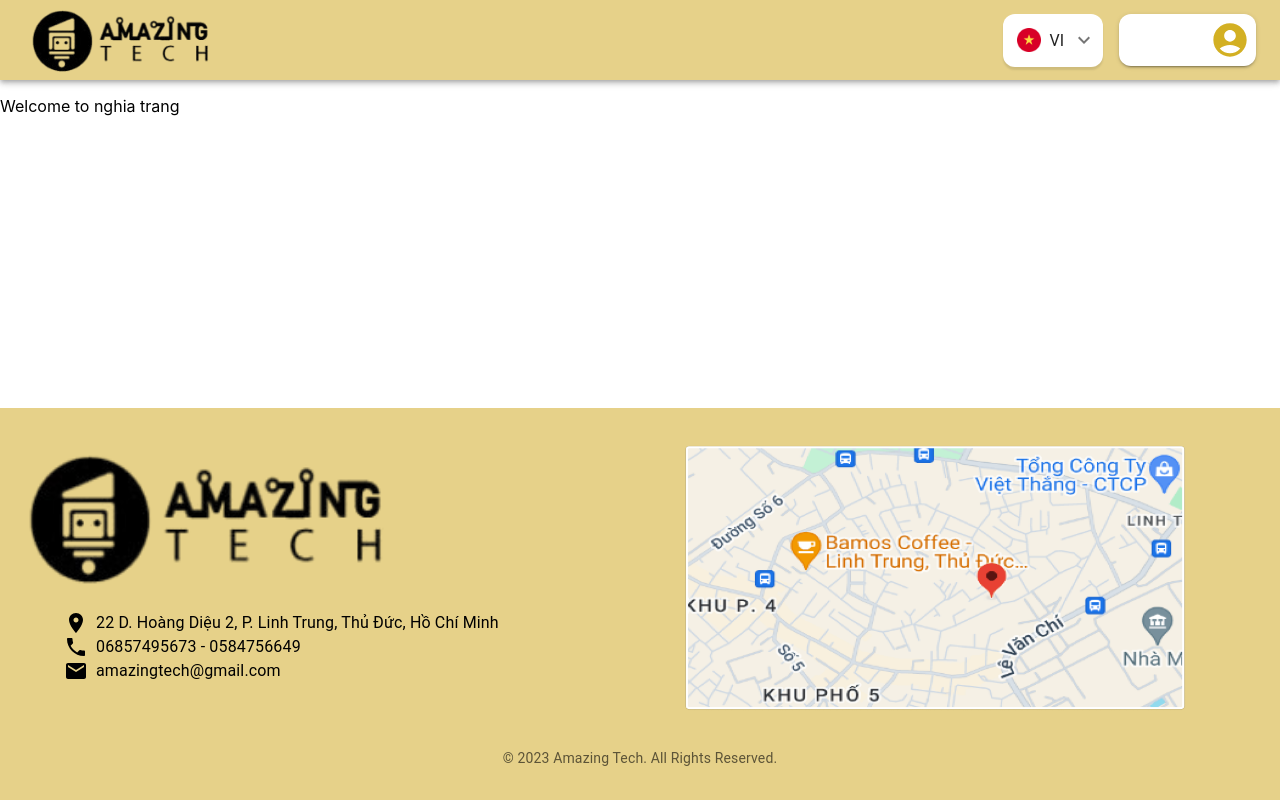
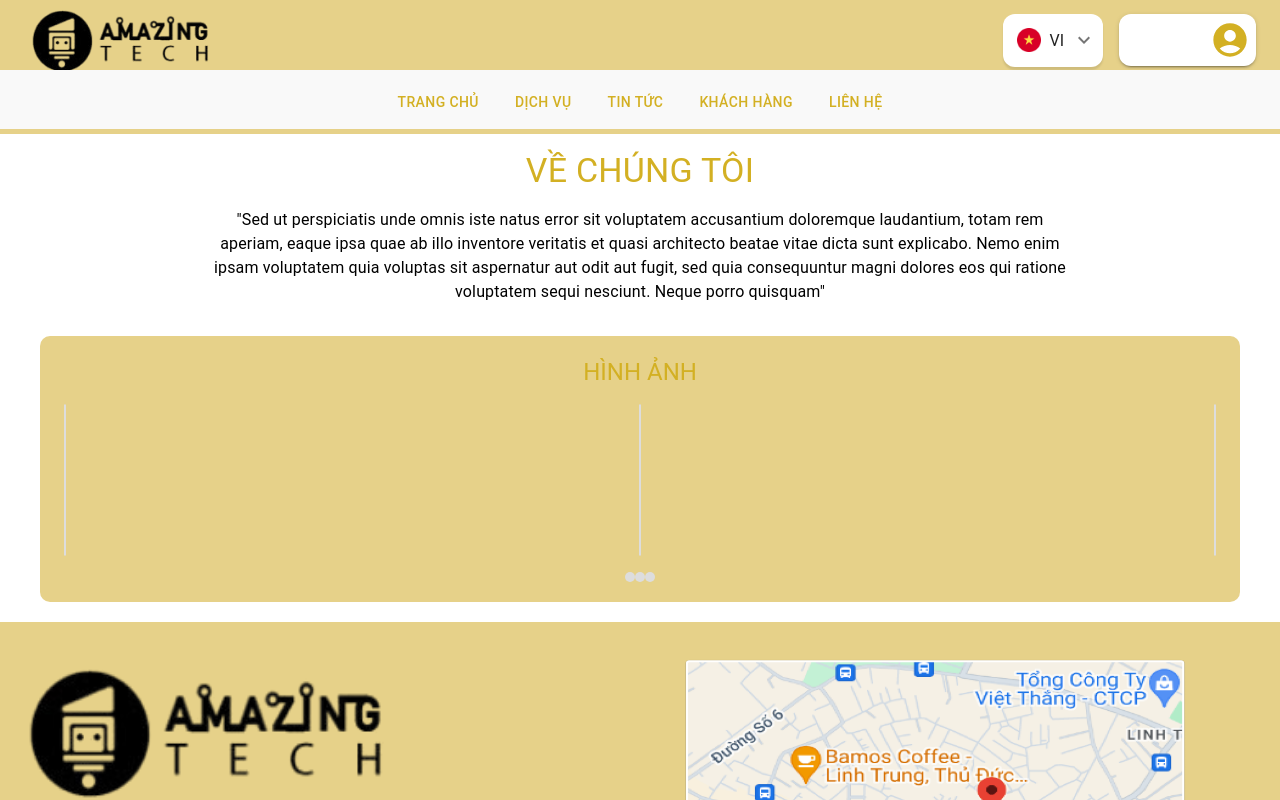
Before and after one commit to Hans2374/graveyard-management, a React (Create React App) app: page / in a window 1280 px wide. Shown: the top 800 px of the page. Built offline with nearby package versions, Linux system fonts and the light colour scheme.

Commit message:
Create navbar, home page

```diff
--- a/src/components/Contents.js
+++ /dev/null
@@ -1,11 +0,0 @@
-import React from "react";
-
-const Contents = () => {
-  return (
-    <div>
-      <p> Welcome to nghia trang</p>
-    </div>
-  );
-};
-
-export default Contents;
--- a/src/components/HeaderBefore.js
+++ b/src/components/HeaderBefore.js
@@ -10,6 +10,20 @@ import KeyboardArrowDownIcon from '@mui/icons-material/KeyboardArrowDown';
 import logo from "../assets/logo.png";
 import VI from "../assets/vietnam.png";
 import EN from "../assets/united-kingdom.png";
+import { styled } from '@mui/material/styles';
+
+const StyledAppBar = styled(AppBar)(({ theme }) => ({
+    backgroundColor: '#E6D189', // Màu nền cho navbar
+    boxShadow: 'none', // Loại bỏ bóng đổ mặc định
+    transition: theme.transitions.create(['box-shadow', 'background-color'], {
+        duration: theme.transitions.duration.short,
+        easing: theme.transitions.easing.easeInOut,
+    }),
+    '&.sticky': {
+        backgroundColor: '#E6D189', // Màu nền khi sticky
+        boxShadow: '0px 4px 6px rgba(0, 0, 0, 0.1)', // Bóng đổ khi sticky
+    },
+}));
 
 export const HeaderBefore = () => {
     const [language, setLanguage] = useState('vi');
@@ -148,7 +162,7 @@ export const HeaderBefore = () => {
     };
 
     return (
-        <AppBar position='static' sx={{ backgroundColor: '#E6D189' }}>
+        <StyledAppBar position='sticky' sx={{ backgroundColor: '#E6D189' }}>
             <Toolbar>
                 <img src={logo} alt="logo" style={{ width: 200, height: 70, padding: 5 }} />
                 <Box sx={{ flexGrow: 1 }} />
@@ -455,6 +469,6 @@ export const HeaderBefore = () => {
                     )}
                 </DialogContent>
             </Dialog>
-        </AppBar>
+        </StyledAppBar>
     );
 };
--- /dev/null
+++ b/src/components/HomePage.js
@@ -0,0 +1,93 @@
+import React, { useState } from 'react';
+import { Box, Typography, Grid2, Container, Button, styled } from '@mui/material';
+
+// Nhập các component StyledContainer, ImageItem, Dot, ActiveDot
+const StyledContainer = styled(Container)(({ theme }) => ({
+  backgroundColor: '#E6D189',
+  padding: '20px',
+  borderRadius: '10px',
+  marginBottom: '20px',
+  textAlign: 'center',
+  width: '100%',
+  maxWidth: 'none',
+}));
+
+const ImageItem = styled('div')({
+  width: 'calc(33.33% - 10px)',
+  height: 150,
+  backgroundColor: '#E6D189',
+  border: '1px solid #ddd',
+  borderRadius: '5px',
+  display: 'flex',
+  justifyContent: 'center',
+  alignItems: 'center',
+});
+
+const Dot = styled('span')({
+  width: 10,
+  height: 10,
+  borderRadius: '50%',
+  backgroundColor: '#ddd',
+  cursor: 'pointer',
+});
+
+const ActiveDot = styled(Dot)({
+  backgroundColor: '#D3B023',
+});
+
+const HomePage = () => {
+  const [activeImage, setActiveImage] = useState(0);
+
+  const handleImageClick = (index) => {
+    setActiveImage(index);
+  };
+
+  return (
+    <Box sx={{ paddingTop: '70px' }}>
+      <Container maxWidth="md" sx={{ mb: 4 }}>
+        <Typography variant="h4" align="center" gutterBottom sx={{ color: '#D3B023', mb: 2 }}>
+          VỀ CHÚNG TÔI
+        </Typography>
+        <Typography variant="body1" align="center" gutterBottom>
+          "Sed ut perspiciatis unde omnis iste natus error sit voluptatem accusantium doloremque laudantium, totam rem aperiam, eaque ipsa quae ab illo inventore veritatis et quasi architecto beatae vitae dicta sunt explicabo. Nemo enim ipsam voluptatem quia voluptas sit aspernatur aut odit aut fugit, sed quia consequuntur magni dolores eos qui ratione voluptatem sequi nesciunt. Neque porro quisquam"
+        </Typography>
+      </Container>
+
+      <StyledContainer>
+        <Typography variant="h5" align="center" gutterBottom sx={{ color: '#D3B023', mb: 2 }}>
+          HÌNH ẢNH
+        </Typography>
+
+        <Grid2 container spacing={2} justifyContent="space-between" sx={{ mb: 2 }}>
+          <Grid2 item xs={12} md={4}>
+            <ImageItem onClick={() => handleImageClick(0)}>
+              {/*  Thay thế phần này bằng hình ảnh thực tế  */}
+            </ImageItem>
+          </Grid2>
+          <Grid2 item xs={12} md={4}>
+            <ImageItem onClick={() => handleImageClick(1)}>
+              {/*  Thay thế phần này bằng hình ảnh thực tế  */}
+            </ImageItem>
+          </Grid2>
+          <Grid2 item xs={12} md={4}>
+            <ImageItem onClick={() => handleImageClick(2)}>
+              {/*  Thay thế phần này bằng hình ảnh thực tế  */}
+            </ImageItem>
+          </Grid2>
+        </Grid2>
+
+        <Box sx={{ display: 'flex', justifyContent: 'center', mt: 2 }}>
+          {Array.from({ length: 3 }, (_, i) => (
+            <Dot
+              key={i}
+              className={activeImage === i ? 'active' : ''}
+              onClick={() => handleImageClick(i)}
+            />
+          ))}
+        </Box>
+      </StyledContainer>
+    </Box>
+  );
+};
+
+export default HomePage;
--- /dev/null
+++ b/src/components/StickyNavbar.js
@@ -0,0 +1,121 @@
+import React, { useState, useEffect, useRef } from 'react';
+import AppBar from '@mui/material/AppBar';
+import Toolbar from '@mui/material/Toolbar';
+import { Link } from 'react-router-dom';
+import { styled } from '@mui/material/styles';
+import Button from '@mui/material/Button';
+
+const StyledAppBar = styled(AppBar)(({ theme }) => ({
+  backgroundColor: '#F9F9F9',
+  boxShadow: 'none',
+  transition: theme.transitions.create(['box-shadow', 'background-color'], {
+    duration: theme.transitions.duration.short,
+    easing: theme.transitions.easing.easeInOut,
+  }),
+  '&.sticky': {
+    backgroundColor: '#F9F9F9',
+    boxShadow: '0px 4px 6px rgba(0, 0, 0, 0.1)',
+  },
+}));
+
+const Indicator = styled('div')({
+  height: '5px',
+  backgroundColor: 'var(--primary-color)',
+  position: 'absolute',
+  bottom: 0,
+  left: 0,
+  width: '100%',
+  transition: 'background-color 0.3s ease',
+});
+
+const StickyNavbar = () => {
+  const [isSticky, setIsSticky] = useState(false);
+  const [activeButton, setActiveButton] = useState(null);
+  const buttonRefs = useRef([]);
+
+  useEffect(() => {
+    const handleScroll = () => {
+      if (window.scrollY > 100) {
+        setIsSticky(true);
+      } else {
+        setIsSticky(false);
+      }
+    };
+    window.addEventListener('scroll', handleScroll);
+    return () => {
+      window.removeEventListener('scroll', handleScroll);
+    };
+  }, []);
+
+  const handleButtonClick = (index) => {
+    setActiveButton(index);
+  };
+
+  const getButtonWidth = (index) => {
+    if (index >= 0 && index < buttonRefs.current.length) {
+      return buttonRefs.current[index].offsetWidth;
+    }
+    return 0;
+  };
+
+  const getIndicatorPosition = (index) => {
+    if (index >= 0 && index < buttonRefs.current.length) {
+      return buttonRefs.current[index].offsetLeft;
+    }
+    return 0;
+  };
+
+  return (
+    <div>
+      <StyledAppBar position="fixed" elevation={0} className={isSticky ? 'sticky' : ''} sx={{ top: '70px' }}>
+        <Toolbar sx={{ display: 'flex', justifyContent: 'center' }}>
+          <Link to="/"  // Thêm Link component
+              style={{ textDecoration: 'none', color: 'var(--secondary-color)' }} // Loại bỏ đường link
+          >
+            <Button color="inherit" sx={{ color: 'var(--secondary-color)', margin: '0 10px' }}
+              onClick={() => handleButtonClick(0)}
+              ref={(el) => buttonRefs.current[0] = el}
+            >
+              Trang Chủ
+            </Button>
+          </Link>
+          <Link to="/services"  // Thêm Link component
+              style={{ textDecoration: 'none', color: 'var(--secondary-color)' }} // Loại bỏ đường link
+          >
+            <Button color="inherit" sx={{ color: 'var(--secondary-color)', margin: '0 10px' }}
+              onClick={() => handleButtonClick(1)}
+              ref={(el) => buttonRefs.current[1] = el}
+            >
+              Dịch Vụ
+            </Button>
+          </Link>
+          <Button color="inherit" sx={{ color: 'var(--secondary-color)', margin: '0 10px' }}
+            onClick={() => handleButtonClick(2)}
+            ref={(el) => buttonRefs.current[2] = el}
+          >
+            Tin tức
+          </Button>
+          <Button color="inherit" sx={{ color: 'var(--secondary-color)', margin: '0 10px' }}
+            onClick={() => handleButtonClick(3)}
+            ref={(el) => buttonRefs.current[3] = el}
+          >
+            Khách hàng
+          </Button>
+          <Button color="inherit" sx={{ color: 'var(--secondary-color)', margin: '0 10px' }}
+            onClick={() => handleButtonClick(4)}
+            ref={(el) => buttonRefs.current[4] = el}
+          >
+            Liên Hệ
+          </Button>
+        </Toolbar>
+        <Indicator style={{
+            backgroundColor: activeButton !== null ? 'var(--secondary-color)' : 'var(--primary-color)',
+            left: activeButton !== null ? `${getIndicatorPosition(activeButton)}px` : '0',
+            width: activeButton !== null ? `${getButtonWidth(activeButton)}px` : '100%',
+         }} />
+      </StyledAppBar>
+    </div>
+  );
+};
+
+export default StickyNavbar;
--- a/src/pages/HomepageBefore.js
+++ b/src/pages/HomepageBefore.js
@@ -1,12 +1,14 @@
 import { HeaderBefore } from "../components/HeaderBefore";
-import Contents from "../components/Contents"
+import HomePage from "../components/HomePage";
 import Footer from "../components/Footer";
+import StickyNavbar from "../components/StickyNavbar";
 
 export const HomepageBefore = () => {
   return (
     <>
       <HeaderBefore />
-      <Contents />
+      <StickyNavbar/>
+      <HomePage />
       <Footer />
     </>
   );
```
